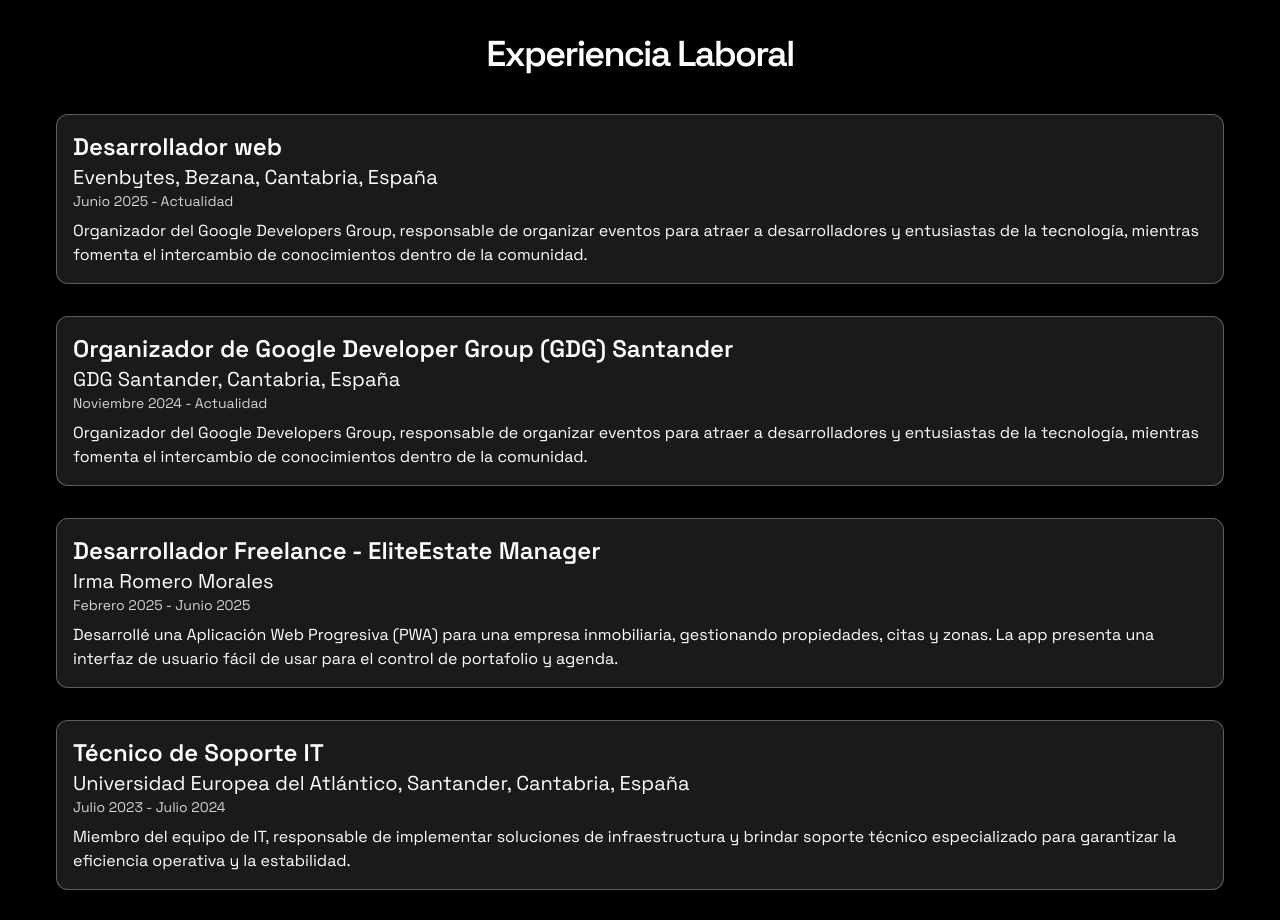
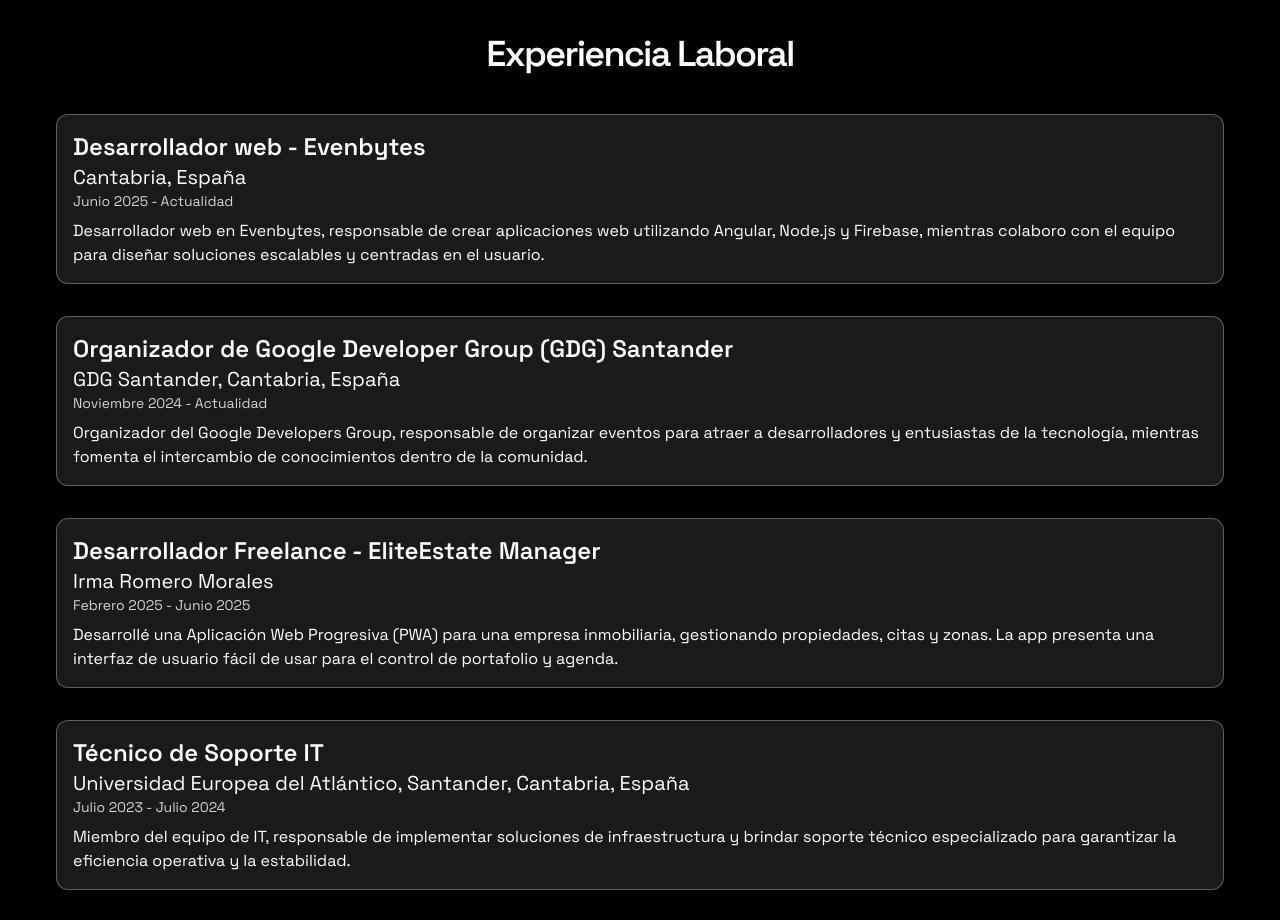
Before and after one commit to sgomez-dev/sgomez-portfolio, a Next.js app: page / in a window 1280 px wide. Shown: the part 2780-3700 px from the top of the page. Built offline with nearby package versions, Linux system fonts and the light colour scheme.

Commit message:
ADJUSTMENTS

```diff
--- a/src/constants/index.jsx
+++ b/src/constants/index.jsx
@@ -246,11 +246,11 @@
 
 export const EXPERIENCES = [
   {
-    title: "Desarrollador web",
-    company: "Evenbytes, Bezana, Cantabria, España",
+    title: "Desarrollador web - Evenbytes",
+    company: "Cantabria, España",
     duration: "Junio 2025 - Actualidad",
     description:
-      "Organizador del Google Developers Group, responsable de organizar eventos para atraer a desarrolladores y entusiastas de la tecnología, mientras fomenta el intercambio de conocimientos dentro de la comunidad.",
+      "Desarrollador web en Evenbytes, responsable de crear aplicaciones web utilizando Angular, Node.js y Firebase, mientras colaboro con el equipo para diseñar soluciones escalables y centradas en el usuario.",
   },
   {
     title: "Organizador de Google Developer Group (GDG) Santander",
```
